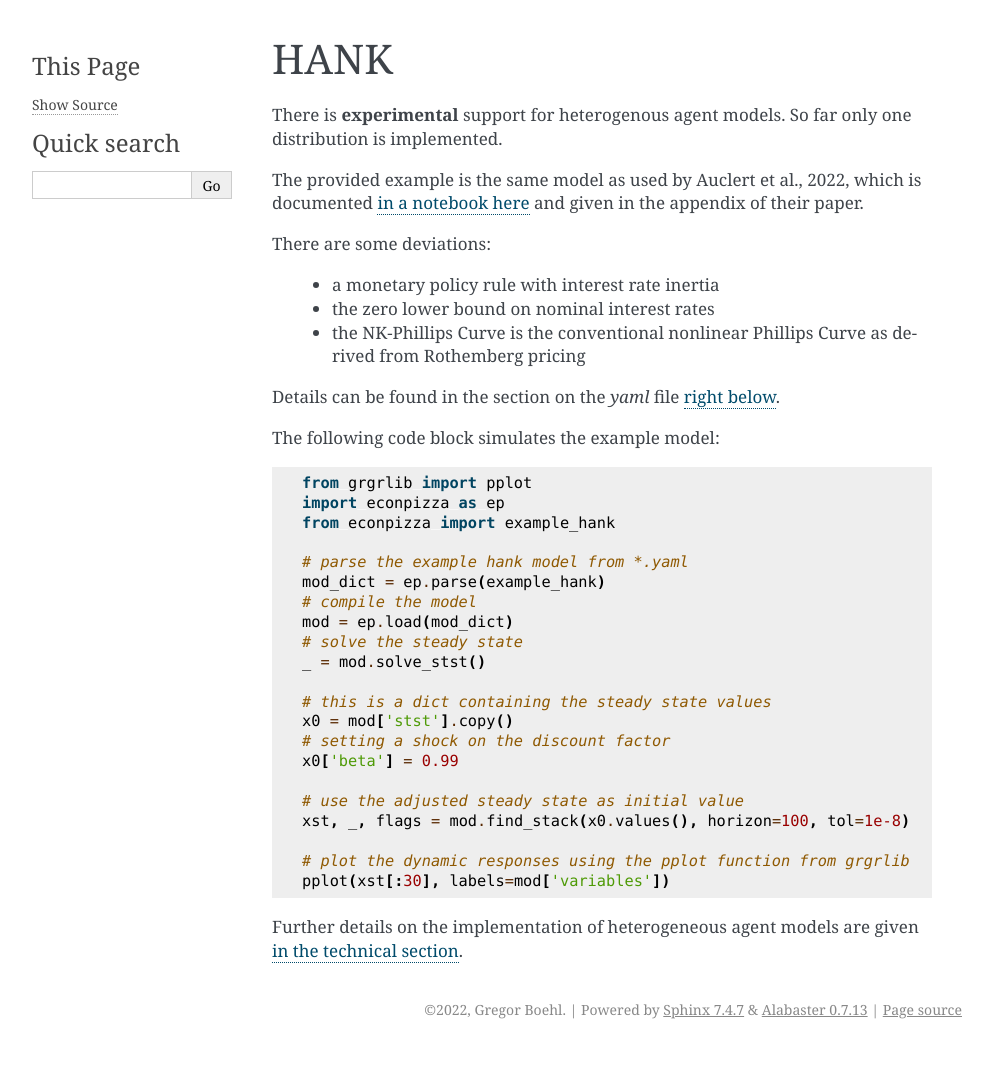
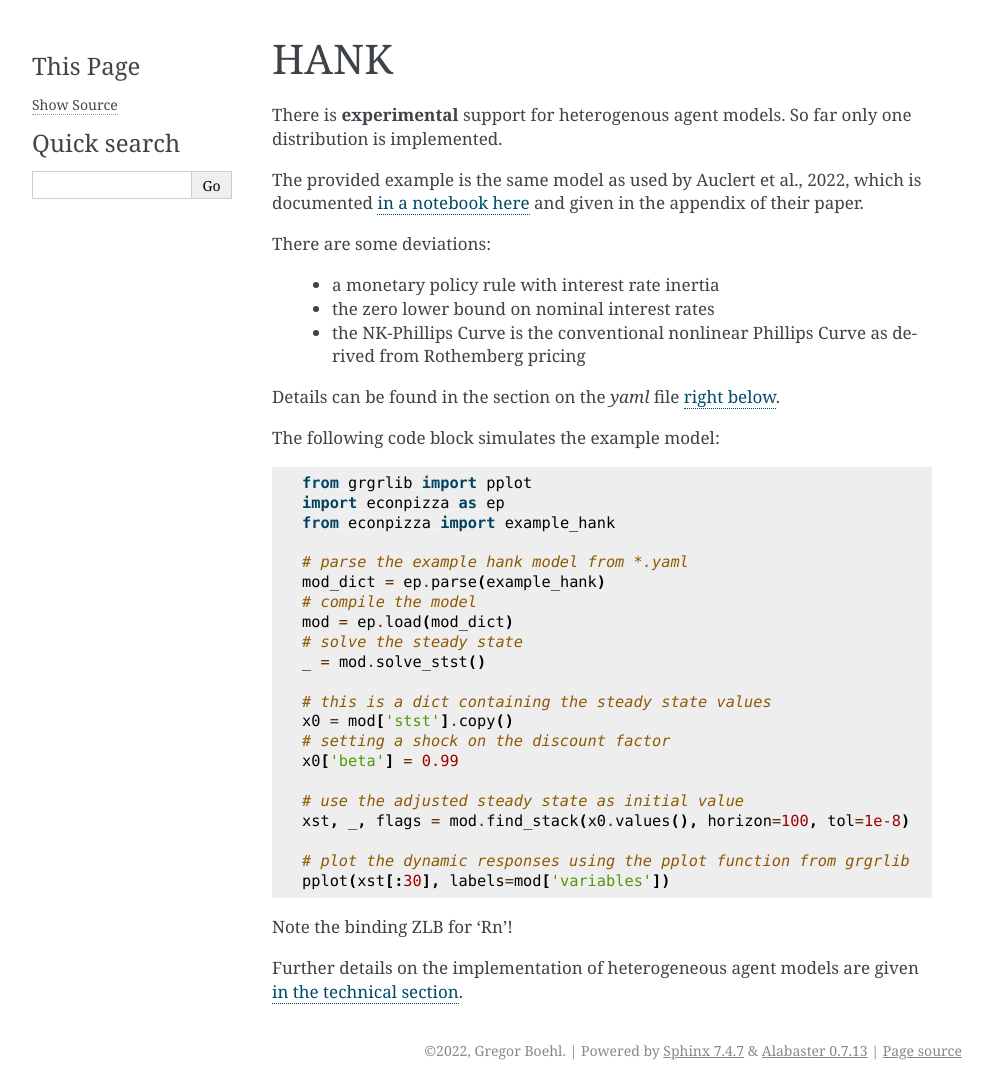
Before and after one commit to gboehl/econpizza, a Sphinx documentation site: the page built from docs/hank.rst, in a window 1280 px wide. Shown: the whole page, without its empty margins (148-1141 px from the left). Built offline with Sphinx 7.4.7, drawn with Linux system fonts in a browser that asks for light colours; before the commit the page ends 1049 px from its top, so only the background shows below that.

Commit message:
Update hank.rst

```diff
--- a/docs/hank.rst
+++ b/docs/hank.rst
@@ -40,4 +40,6 @@ The following code block simulates the example model:
     pplot(xst[:30], labels=mod['variables'])
 
 
+Note the binding ZLB for 'Rn'!
+
 Further details on the implementation of heterogeneous agent models are given `in the technical section <https://econpizza.readthedocs.io/en/latest/method.html>`_.
```
